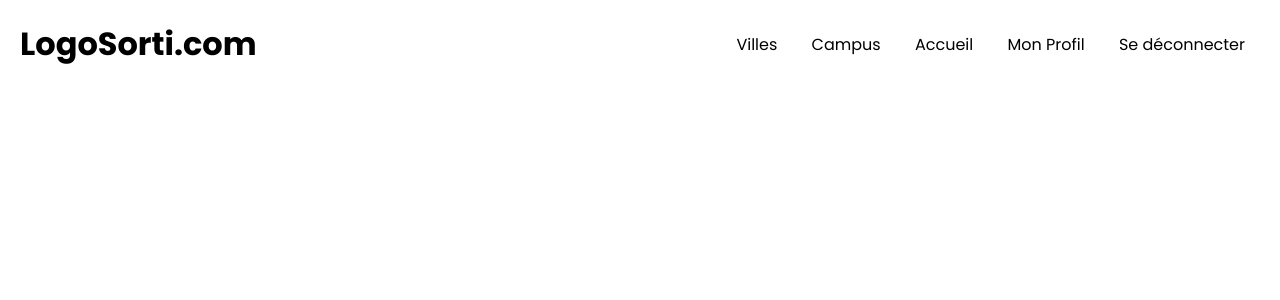
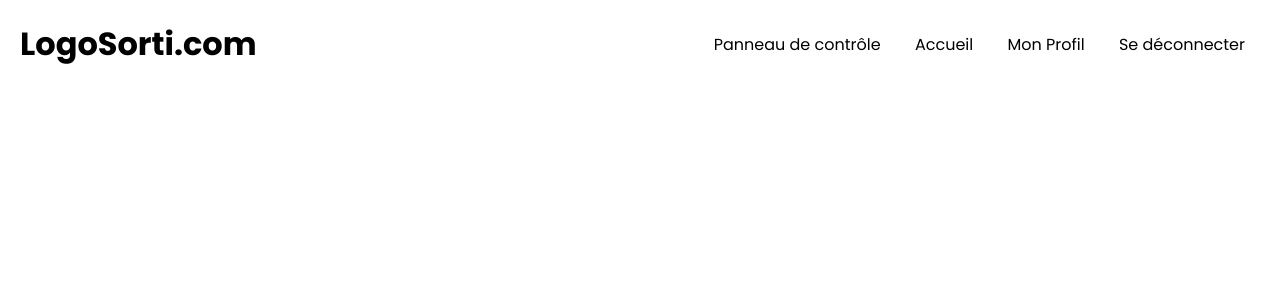
Before and after one commit to TristanCG/sortir, a Symfony app: template templates/home/home.html.twig in a window 1280 px wide. Shown: the top 300 px of the page. Run offline with Twig, Linux system fonts and the light colour scheme; the template is opened without the code that fills it, so the values that code supplies are empty; some libraries are stand-ins or nearby versions.

Commit message:
maj lien entre les pages

```diff
--- a/public/css/home.css
+++ b/public/css/home.css
@@ -9,7 +9,7 @@
     font-family: 'Poppins',sans-serif;
 }
 
-header navbar
+header
 {
     display: flex;
     justify-content: space-between;
@@ -17,7 +17,7 @@ header navbar
     padding: 20px;
 }
 
-header navbar .menu a
+header .menu a
 {
     color: #000;
     padding: 0 15px 0 15px;
--- a/src/Controller/HomeController.php
+++ b/src/Controller/HomeController.php
@@ -8,7 +8,7 @@ use Symfony\Component\Routing\Annotation\Route;
 
 class HomeController extends AbstractController
 {
-    #[Route('/', name: 'app_home')]
+    #[Route('/home', name: 'app_home')]
     public function index(): Response
     {
         return $this->render('home/home.html.twig',
--- /dev/null
+++ b/templates/_navbar.html.twig
@@ -0,0 +1,8 @@
+<navbar>
+    <div class="menu">
+        <a href="{{ path('app_panneau_controle') }}">Panneau de contrôle</a>
+        <a href="{{ path('app_home') }}">Accueil</a>
+        <a href="{{ path('app_profil') }}">Mon Profil</a>
+        <a href="{{ path('app_logout') }}">Se déconnecter</a>
+    </div>
+</navbar>
--- a/templates/base.html.twig
+++ b/templates/base.html.twig
@@ -3,13 +3,17 @@
     <head>
         <meta charset="UTF-8">
         <title>{% block title %}{% endblock %}</title>
-        {% block stylesheets %}
-        {% endblock %}
-
+        {%block stylesheets %}<link rel="stylesheet" type="text/css" href="{{ asset('css/home.css') }}">{% endblock %}
         {% block javascripts %}
         {% endblock %}
     </head>
     <body>
+    <header>
+        <div class="logo">
+            <h1>LogoSorti.com</h1>
+        </div>
+        {% include '_navbar.html.twig' %}
+    </header>
         {% block body %}{% endblock %}
     </body>
 </html>
--- a/templates/home/home.html.twig
+++ b/templates/home/home.html.twig
@@ -4,18 +4,4 @@
 {%block stylesheets %}<link rel="stylesheet" type="text/css" href="{{ asset('css/home.css') }}">{% endblock %}
 
 {% block body %}
-    <header>
-        <navbar>
-            <div class="logo">
-                <h1>LogoSorti.com</h1>
-            </div>
-            <div class="menu">
-                <a href="{{ path('app_city') }}">Villes</a>
-                <a href="{{ path('app_campus') }}">Campus</a>
-                <a href="{{ path('app_home') }}">Accueil</a>
-                <a href="{{ path('app_profil') }}">Mon Profil</a>
-                <a href="{{ path('app_logout') }}">Se déconnecter</a>
-            </div>
-        </navbar>
-    </header>
 {% endblock %}
--- a/templates/panneau_controle/index.html.twig
+++ b/templates/panneau_controle/index.html.twig
@@ -1,9 +1,12 @@
 {% extends 'base.html.twig' %}
 
 {% block title %}PanneauAdminController{% endblock %}
+{%block stylesheets %}<link rel="stylesheet" type="text/css" href="{{ asset('css/home.css') }}">{% endblock %}
 
 {% block body %}
 <section>
+
+
     <h1>Panneau de Contrôle</h1>
     <nav>
         <ul>
--- a/templates/security/login.html.twig
+++ b/templates/security/login.html.twig
@@ -1,6 +1,6 @@
-{% extends 'base.html.twig' %}
 
-{% block title %}Connexion{% endblock %}
+
+
 
 {% block body %}
 <form method="post">
```
Also changed, not shown: src/Controller/SecurityController.php (+6 -4 lines).
